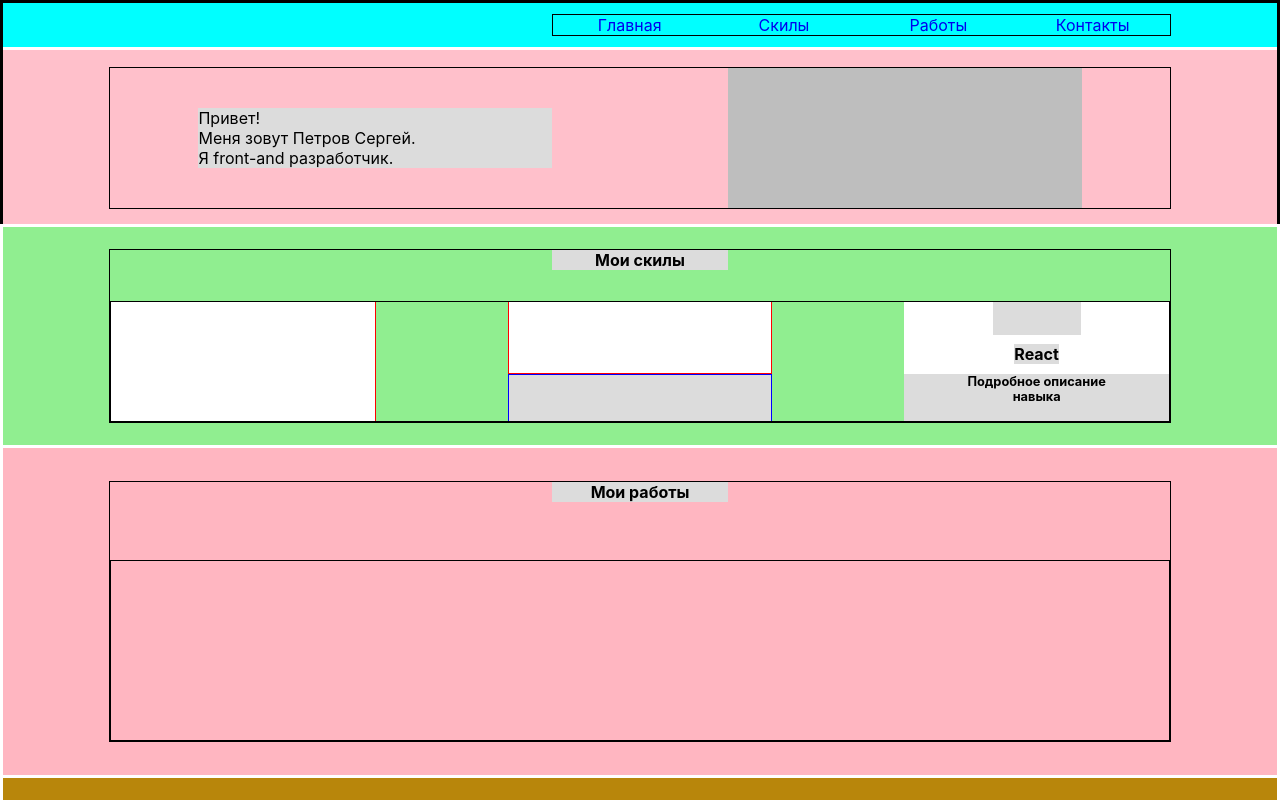
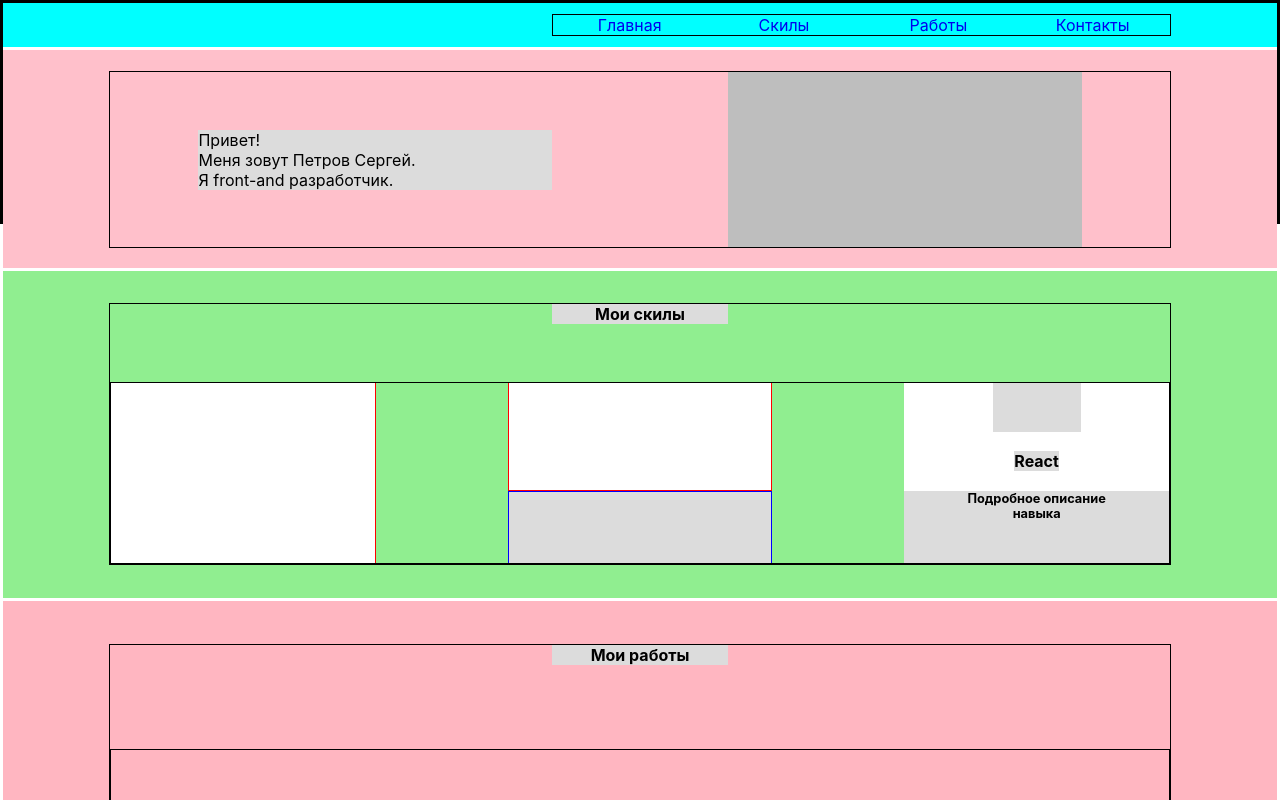
Before and after one commit to zerkalo70/portfolio, a React (Create React App) app: page / in a window 1280 px wide. Shown: the top 800 px of the page. Built offline with nearby package versions, Linux system fonts and the light colour scheme.

Commit message:
edit size

```diff
--- a/src/App.css
+++ b/src/App.css
@@ -9,7 +9,7 @@
 .App {
   display: grid;
   grid-template-columns: repeat(12, 1fr);
-  grid-template-rows: 20% 80% 100% 150% 50% 50% 50%;
+  grid-template-rows: 20% 100% 150% 200% 50% 50% 50%;
   grid-template-areas: "A A A A A A A A A A A A"
   "B B B B B B B B B B B B"
   "C C C C C C C C C C C C"
```
